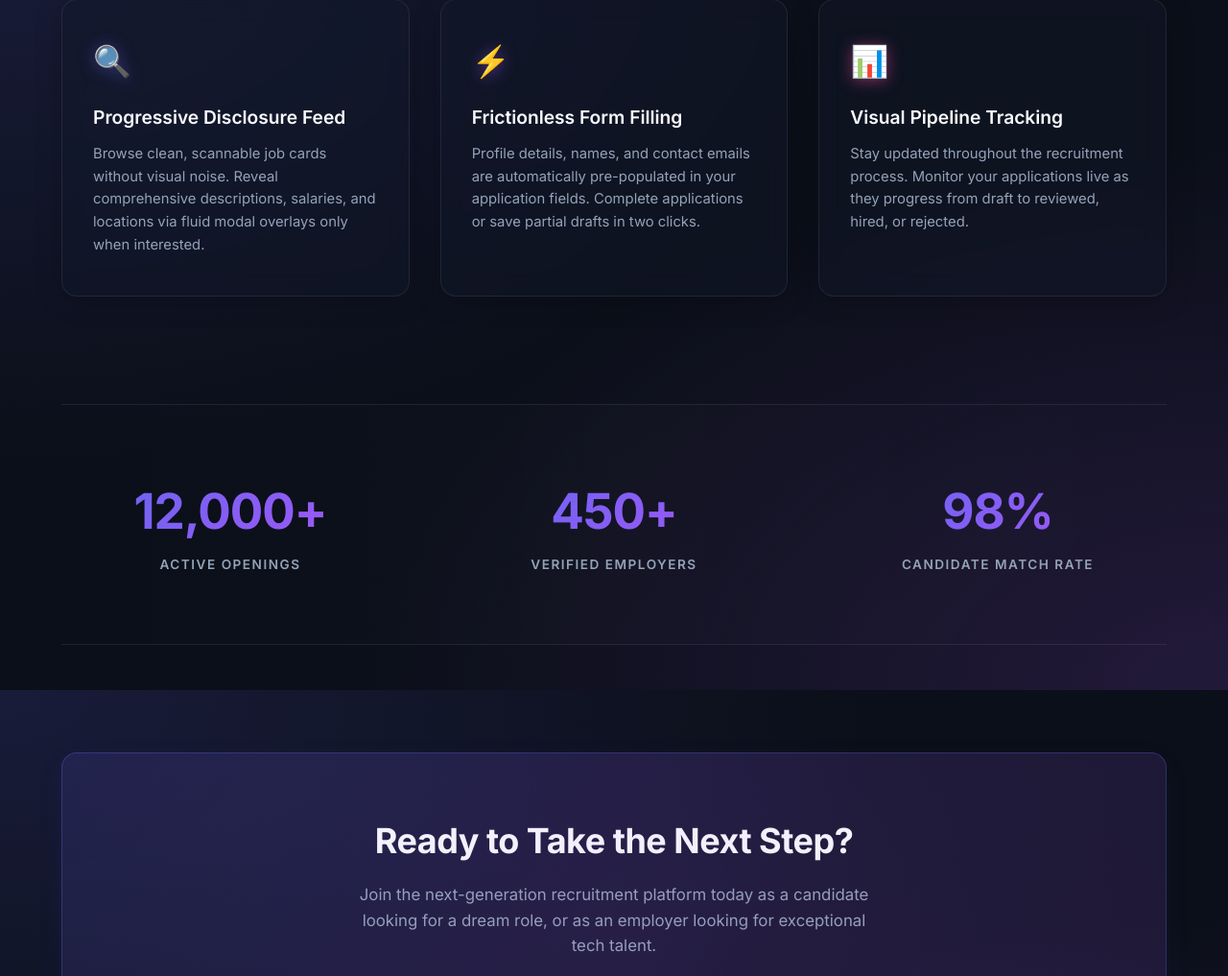
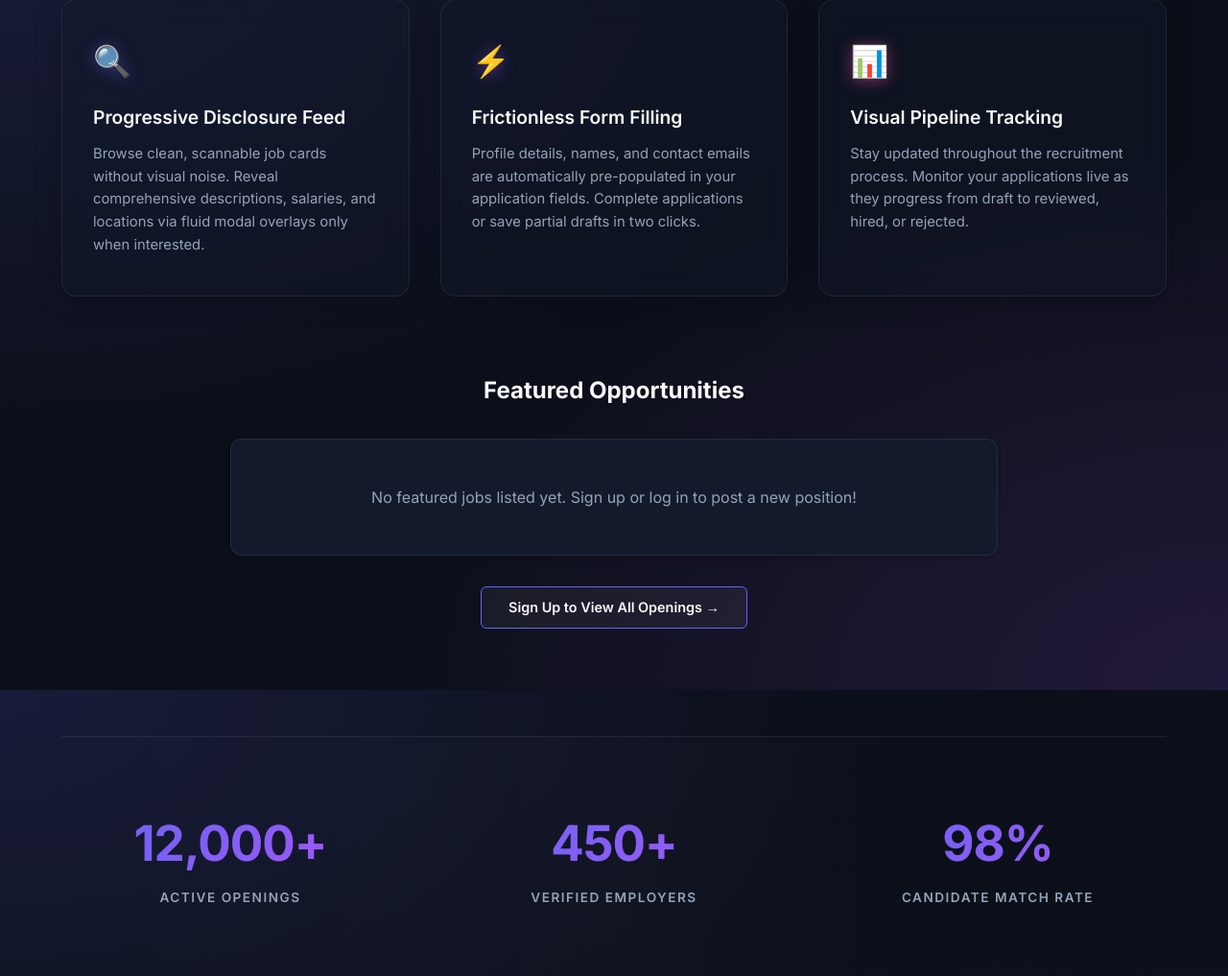
Before and after one commit to iSHAANphaye/Phi-Careers-Website-V2, a Flask app: template templates/index.html in a window 1280 px wide. Shown: the part 881-1898 px from the top of the page at 96% size. Run offline with Flask 3, Linux system fonts and the light colour scheme; the template is opened without the code that fills it, so the values that code supplies are empty.

Commit message:
feat: show featured jobs on landing page and gate full access behind authentication

```diff
--- a/app.py
+++ b/app.py
@@ -16,7 +16,22 @@ app.register_blueprint(auth_bp, url_prefix='/auth')
 
 @app.route('/')
 def index():
-    return render_template('index.html')
+    # Fetch a preview of the 3 most recently posted open job listings
+    featured_query = """
+        SELECT j.*, c.name as company_name
+        FROM job_listings j
+        JOIN companies c ON j.company_id = c.company_id
+        WHERE j.status = 'open'
+        ORDER BY j.created_at DESC
+        LIMIT 3
+    """
+    featured_jobs = []
+    try:
+        featured_jobs = db_helper.fetch_all(featured_query)
+    except Exception as e:
+        print(f"Failed to fetch featured jobs: {e}")
+
+    return render_template('index.html', featured_jobs=featured_jobs)
 
 @app.route('/dashboard')
 @login_required
--- a/templates/index.html
+++ b/templates/index.html
@@ -61,6 +61,53 @@
     </div>
 </section>
 
+<!-- Featured Jobs Section -->
+<section style="margin-top: 5rem;">
+    <div class="section-title" style="justify-content: center; font-size: 1.5rem; margin-bottom: 2rem;">
+        <span>Featured Opportunities</span>
+    </div>
+
+    <div class="job-feed" style="max-width: 800px; margin: 0 auto 2rem auto;">
+        {% if featured_jobs %}
+            {% for job in featured_jobs %}
+                <div class="card card-hover job-card" onclick="window.location.href='{{ url_for('auth.login') }}'" style="cursor: pointer;">
+                    <div class="job-card-header">
+                        <div>
+                            <h3 class="job-title">{{ job.title }}</h3>
+                            <div class="job-company">{{ job.company_name }}</div>
+                        </div>
+                        <span class="badge badge-candidate" style="background: rgba(16, 185, 129, 0.1); color: var(--success); border-color: rgba(16, 185, 129, 0.2);">
+                            Featured
+                        </span>
+                    </div>
+                    <div class="job-meta">
+                        <span class="job-location">📍 {{ job.location }}</span>
+                        <span>💰 ${{ "{:,.2f}".format(job.salary) }}</span>
+                    </div>
+                    <p style="color: var(--text-secondary); font-size: 0.85rem; margin-top: 0.75rem;">
+                        {{ job.description[:150] }}{% if job.description | length > 150 %}...{% endif %}
+                    </p>
+                    <div style="margin-top: 1rem; text-align: right;">
+                        <span class="btn btn-secondary" style="padding: 0.35rem 0.8rem; font-size: 0.75rem;">
+                            Log In to Apply &rarr;
+                        </span>
+                    </div>
+                </div>
+            {% endfor %}
+        {% else %}
+            <div class="card" style="text-align: center; color: var(--text-secondary); padding: 3rem;">
+                <p>No featured jobs listed yet. Sign up or log in to post a new position!</p>
+            </div>
+        {% endif %}
+    </div>
+
+    <div style="text-align: center;">
+        <a href="{{ url_for('dashboard') }}" class="btn btn-secondary" style="border-color: var(--accent-indigo); padding: 0.65rem 1.75rem; font-size: 0.9rem;">
+            Sign Up to View All Openings &rarr;
+        </a>
+    </div>
+</section>
+
 <!-- Stats Section (Marketplace Career Focus) -->
 <section class="stats-section">
     <div class="stats-grid">
```
